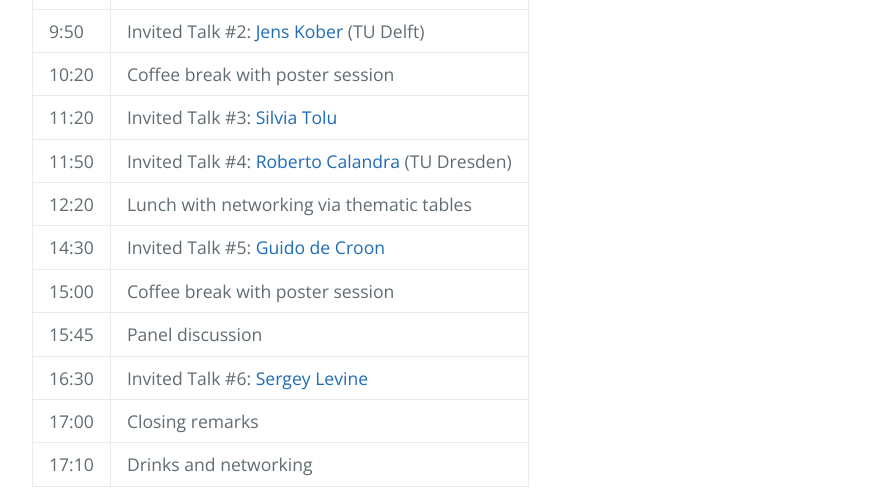
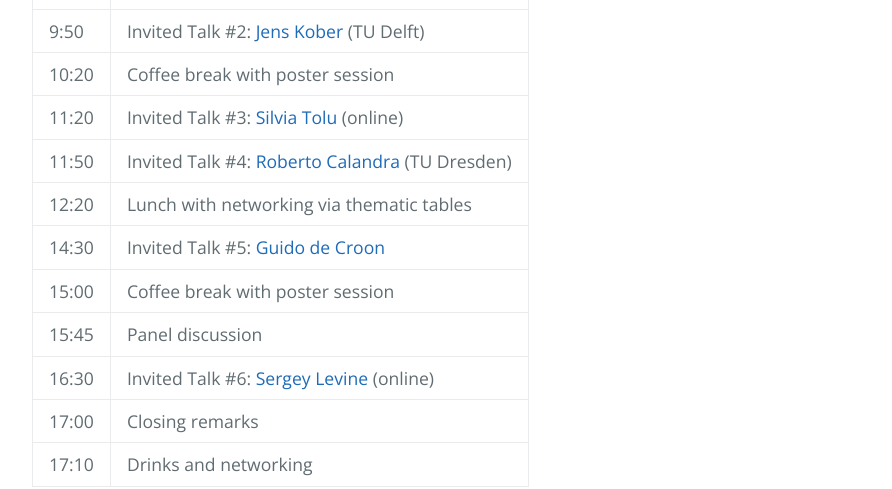
Before and after one commit to airlab-tilburg/ai4robotics-workshop, a Jekyll site: the page built from index.md, in a window 1280 px wide and 900 px high, scrolled down 1839 px. Shown: the part 155-644 px from the top of the window, without its empty margins (192-1084 px from the left). Built offline with Jekyll 4.4.1, drawn with Linux system fonts in a browser that asks for light colours.

Commit message:
schedule updates

```diff
--- a/index.md
+++ b/index.md
@@ -53,13 +53,13 @@ Tentative. **In Central European Time (CEST; Amsterdam Time)**.
 | 9:20 | Invited Talk #1: [Francesco Nori](https://scholar.google.com/citations?user=t3l8q6gAAAAJ)  |
 | 9:50 | Invited Talk #2: [Jens Kober](http://www.jenskober.de) (TU Delft)  |
 | 10:20 | Coffee break with poster session |
-| 11:20 | Invited Talk #3: [Silvia Tolu](https://www.dtu.dk/english/Person/cwis?id=102697&tab=1&entity=profile)  |
+| 11:20 | Invited Talk #3: [Silvia Tolu](https://www.dtu.dk/english/Person/cwis?id=102697&tab=1&entity=profile) (online) |
 | 11:50 | Invited Talk #4: [Roberto Calandra](https://lasr.org/) (TU Dresden)  |
 | 12:20 | Lunch with networking via thematic tables |
 | 14:30 | Invited Talk #5: [Guido de Croon](http://www.bene-guido.eu/wordpress/)  |
 | 15:00 | Coffee break with poster session  |
 | 15:45 | Panel discussion  |
-| 16:30 | Invited Talk #6: [Sergey Levine](https://people.eecs.berkeley.edu/~svlevine)  |
+| 16:30 | Invited Talk #6: [Sergey Levine](https://people.eecs.berkeley.edu/~svlevine) (online) |
 | 17:00 | Closing remarks  |
 | 17:10 | Drinks and networking  |
 
```
